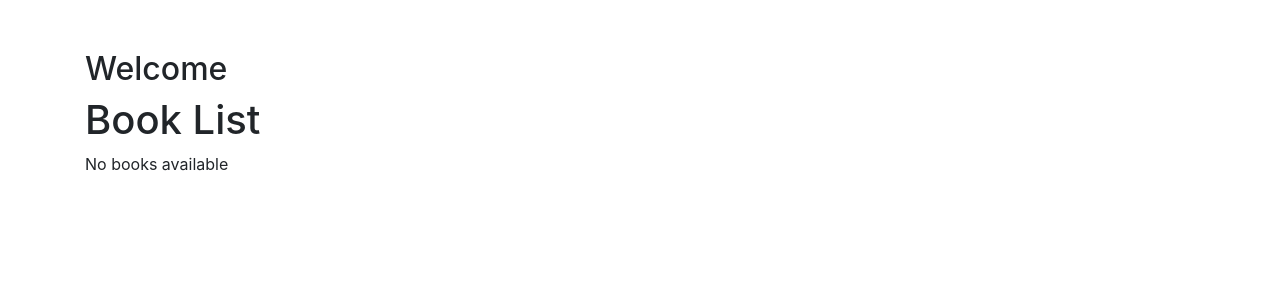
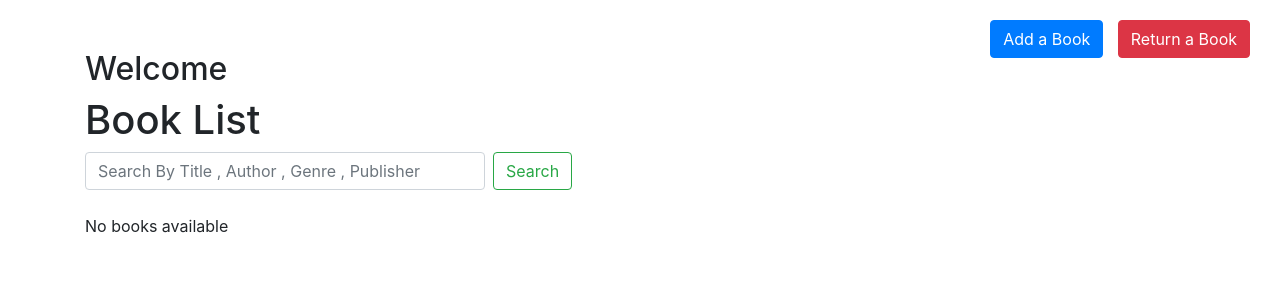
Before and after one commit to raiyan-rahman03/Advance-Library-Management-sys, a Django app: page /home in a window 1280 px wide. Shown: the top 300 px of the page. Run offline with Django 3.2, Linux system fonts and the light colour scheme; data that the repository does not hold is empty; some libraries are stand-ins or nearby versions.

Commit message:
search functionality implemented

```diff
--- a/backend/main_web/serializers.py
+++ b/backend/main_web/serializers.py
@@ -19,11 +19,16 @@ class BookSerializer(serializers.ModelSerializer):
         model = Book
         fields = '__all__'
 
+class book_post(serializers.ModelSerializer):
+    class Meta:
+        model = Book
+        fields = ['title','author','genre','publisher','inventory','description']
+
   # Include all fields of the Book model
 class borrow_ser(serializers.ModelSerializer):
     class Meta:
         model = Borrow
-        fields = ['due_back','book']
+        fields = ['book','borrowed_at','due_back']
 
 class return_ser(serializers.ModelSerializer):
     class Meta:
--- a/backend/main_web/views.py
+++ b/backend/main_web/views.py
@@ -1,38 +1,55 @@
 from django.db.models import F
 from django.contrib import messages
 from django.contrib.auth.decorators import login_required
-from django.http import Http404
-from .serializers import BookSerializer
 from .models import Book
 from django.shortcuts import render, redirect
-from django.views import generic
-from rest_framework import generics
+from rest_framework import generics, filters
 from .models import *
 from .serializers import *
 from rest_framework import status
 from rest_framework.response import Response
 import requests
 from django.http import HttpResponseNotFound
+from rest_framework.request import Request
 
-# Create your views hee.
+
+
+from django.shortcuts import render
+from rest_framework.test import APIRequestFactory
 
 
 def home(request):
-    books_data = Book_view.as_view()(request).data
+    # Step 1: Retrieve the search query from the URL parameters
+    search_query = request.GET.get('search', '')
+
+    # Step 2: Create an API request factory
+    factory = APIRequestFactory()
+
+    # Step 3: Create a DRF request with the search query
+    drf_request = factory.get('/book/', {'search': search_query})
+
+    # Step 4: Call the DRF view with the DRF request and retrieve the filtered data
+    books_data = Book_view.as_view()(drf_request).data
+
+    # Step 5: Get the username of the logged-in user
     user_name = request.user.username
 
-    # Pass the serialized data to the template context
+    # Step 6: Pass the serialized data and username to the template context
     return render(request, 'home.html', {'books': books_data, 'name': user_name})
+
 
 
 class Book_view(generics.ListAPIView):
     queryset = Book.objects.all()
     serializer_class = BookSerializer
+    filter_backends = (filters.SearchFilter, filters.OrderingFilter)
+    search_fields = ['title', 'author__name', 'genre__name','publisher']
+    ordering_fields = ['title', 'author__name', 'genre__name']
 
 
 class Book_post(generics.CreateAPIView):
     queryset = Book.objects.all()
-    serializer_class = BookSerializer
+    serializer_class = book_post
 
     def create(self, request, *args, **kwargs):
         response = super().create(request, *args, **kwargs)
--- a/backend/templates/add_book.html
+++ b/backend/templates/add_book.html
@@ -81,6 +81,11 @@
             <textarea id="description" name="description" class="form-control"></textarea>
         </div>
 
+        <div class="form-group">
+            <label for="inventory">Inventory:</label>
+            <input type="number" id="inventory" name="inventory" class="form-control" required>
+        </div>
+
         <input type="submit" value="Add Book" class="btn btn-primary">
     </form>
 </div>
--- a/backend/templates/home.html
+++ b/backend/templates/home.html
@@ -21,6 +21,12 @@
         .btn {
             margin-right: 10px;
         }
+        /* Custom CSS for positioning */
+        .return-btn-container {
+            position: absolute;
+            top: 20px;
+            right: 20px;
+        }
     </style>
 </head>
 <body>
@@ -36,17 +42,31 @@
 
     <div class="container">
         <h2>Welcome {{ name }}</h2>
+        <!-- Return a Book button in the top-right corner -->
+
         <h1>Book List</h1>
-        <div class="row">
+        <div class="return-btn-container">
+            <a href="http://127.0.0.1:8000/add" class="btn btn-primary">Add a Book</a> <!-- New button -->
+            <a href="http://127.0.0.1:8000/re-template" class="btn btn-danger">Return a Book</a>
+        </div>
+
+        <!-- Search form -->
+        <form id="search-form" class="form-inline mb-4">
+            <!-- Increase the size of the input field -->
+            <input id="search-input" class="form-control mr-sm-2" type="search" placeholder="Search By Title , Author , Genre , Publisher" style="width: 400px;" aria-label="Search">
+            <!-- The rest of your form remains unchanged -->
+            <button class="btn btn-outline-success my-2 my-sm-0" type="submit">Search</button>
+        </form>
+
+        <div class="row" id="books-container">
             {% for book in books %}
-            <div class="col-md-4">
+            <div class="col-md-4 book-item">
                 <div class="card book-card">
                     <div class="card-body">
                         <h5 class="card-title">{{ book.title }}</h5>
                         <p class="card-text">by {{ book.author.name }}</p>
                         <p class="card-text"><strong>Genre:</strong> {{ book.genre.name }}</p>
                         <p class="card-text"><strong>Publisher:</strong> {{ book.publisher }}</p>
-
                         <div class="btn-group" role="group" aria-label="Book Actions">
                             <a href="{% url 'single_book' pk=book.id %}" class="btn btn-info">See More</a>
                         </div>
@@ -61,16 +81,58 @@
         </div>
     </div>
 
-    <!-- JavaScript for displaying the pop-up message -->
-    <script>
-        document.addEventListener("DOMContentLoaded", function() {
-            // Check if the success message exists in the page
-            var successMessage = "{{ success_message }}";
-            if (successMessage) {
-                // Display the success message in a pop-up
-                alert(successMessage);
+    <!-- JavaScript for displaying the pop-up message and handling search -->
+<!-- JavaScript for displaying the pop-up message and handling search -->
+<script>
+    document.addEventListener("DOMContentLoaded", function() {
+        // Handle the search form submission
+        const searchForm = document.getElementById('search-form');
+        const searchInput = document.getElementById('search-input');
+        const booksContainer = document.getElementById('books-container');
+
+        searchForm.addEventListener('submit', function(event) {
+            event.preventDefault();
+            const query = searchInput.value.trim(); // Trim the search query
+            if (query !== '') { // Check if the search query is not empty
+                fetch(`http://127.0.0.1:8000/book?search=${query}`) // Corrected endpoint
+                    .then(response => {
+                        if (!response.ok) {
+                            throw new Error('Network response was not ok');
+                        }
+                        return response.json();
+                    })
+                    .then(data => {
+                        booksContainer.innerHTML = '';
+                        if (data.length > 0) {
+                            data.forEach(book => {
+                                booksContainer.innerHTML += `
+                                    <div class="col-md-4 book-item">
+                                        <div class="card book-card">
+                                            <div class="card-body">
+                                                <h5 class="card-title">${book.title}</h5>
+                                                <p class="card-text">by ${book.author.name}</p>
+                                                <p class="card-text"><strong>Genre:</strong> ${book.genre.name}</p>
+                                                <p class="card-text"><strong>Publisher:</strong> ${book.publisher}</p>
+                                                <div class="btn-group" role="group" aria-label="Book Actions">
+                                                    <a href="/book/about/${book.id}/" class="btn btn-info">See More</a>
+                                                </div>
+                                            </div>
+                                        </div>
+                                    </div>
+                                `;
+                            });
+                        } else {
+                            booksContainer.innerHTML = '<div class="col"><p>No books available</p></div>';
+                        }
+                    })
+                    .catch(error => {
+                        console.error('Error fetching data:', error);
+                    });
             }
         });
-    </script>
+    });
+</script>
+
+
 </body>
 </html>
```
Also changed, not shown: backend/templates/return.html (+6 -1 lines), backend/templates/borrow.html (line endings or trailing spaces).
